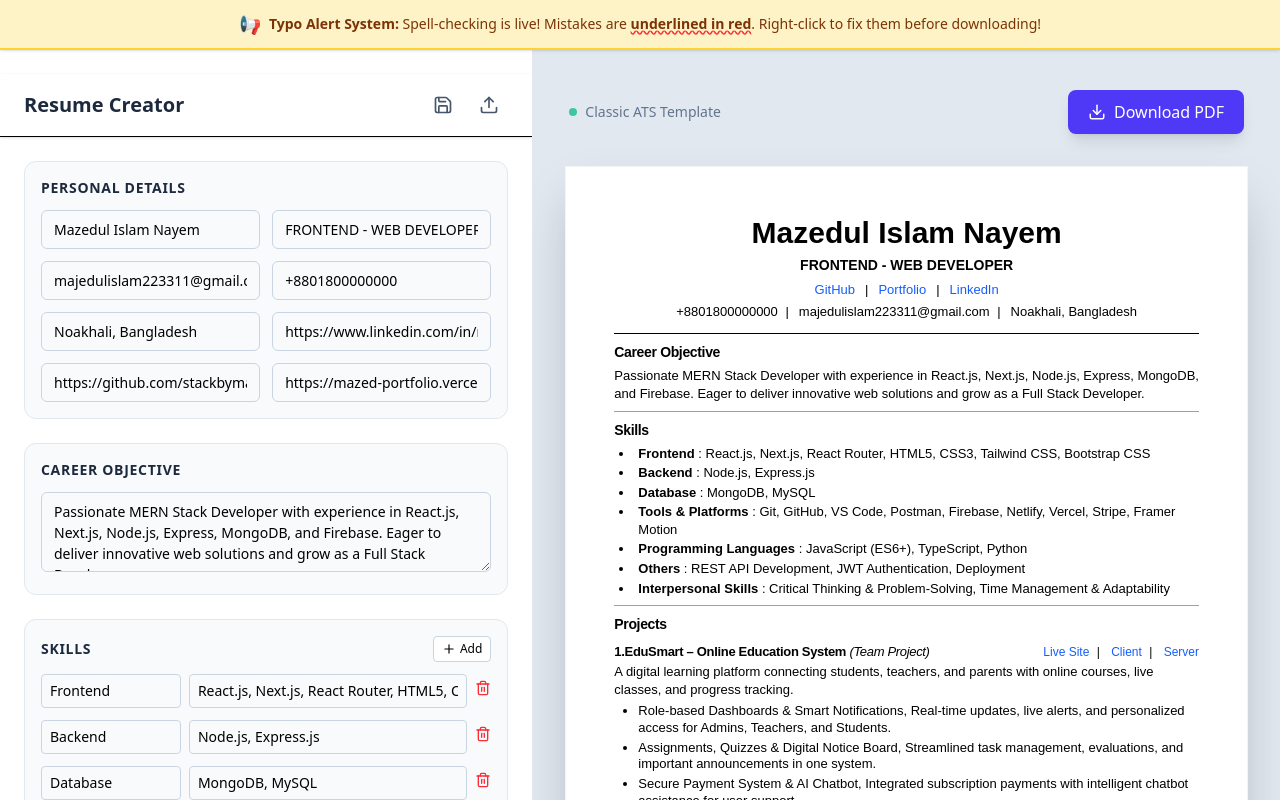
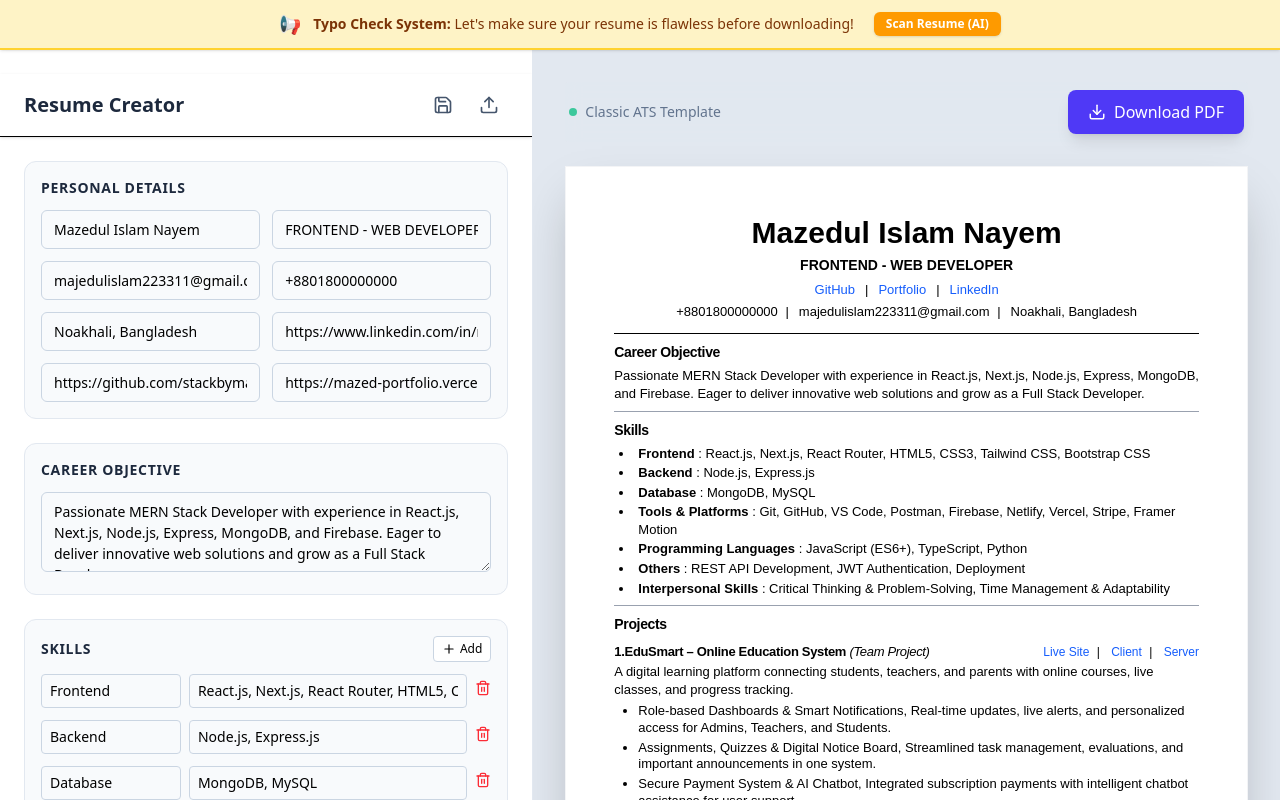
Before and after one commit to stackbymazed/resume-builder, a Next.js app: page / in a window 1280 px wide. Built offline with nearby package versions, Linux system fonts and the light colour scheme.

Commit message:
feat: Add full AI spell check API and counting modal UI

```diff
--- /dev/null
+++ b/src/app/api/spellcheck/route.ts
@@ -0,0 +1,23 @@
+import { NextResponse } from 'next/server';
+
+export async function POST(req: Request) {
+    try {
+        const { text } = await req.json();
+
+        const res = await fetch('https://api.languagetool.org/v2/check', {
+            method: 'POST',
+            headers: { 'Content-Type': 'application/x-www-form-urlencoded', 'Accept': 'application/json' },
+            body: new URLSearchParams({ text, language: 'en-US' })
+        });
+
+        if (!res.ok) {
+            throw new Error(`LanguageTool API responded with status: ${res.status}`);
+        }
+
+        const data = await res.json();
+        return NextResponse.json(data);
+    } catch (e: any) {
+        console.error("Spellcheck error:", e);
+        return NextResponse.json({ error: e.message || 'Failed to check spelling' }, { status: 500 });
+    }
+}
--- a/src/app/page.tsx
+++ b/src/app/page.tsx
@@ -77,10 +77,48 @@ export default function ResumeBuilder() {
 
   const [isClient, setIsClient] = useState(false);
   const componentRef = useRef(null);
+  const [isChecking, setIsChecking] = useState(false);
+  const [spellErrors, setSpellErrors] = useState<any[]>([]);
+  const [hasChecked, setHasChecked] = useState(false);
+  const [showSpellModal, setShowSpellModal] = useState(false);
 
   useEffect(() => {
     setIsClient(true);
   }, []);
+
+  const checkSpelling = async () => {
+    setIsChecking(true);
+    setHasChecked(false);
+
+    // Aggregate text
+    let textToCheck = `Objective:\n${data.objective}\n\n`;
+    data.projects.forEach((p, i) => {
+        textToCheck += `Project ${i+1}:\n${p.shortDesc}\n${p.features}\n\n`;
+    });
+
+    try {
+        const res = await fetch('/api/spellcheck', {
+            method: 'POST',
+            headers: { 'Content-Type': 'application/json' },
+            body: JSON.stringify({ text: textToCheck })
+        });
+        const json = await res.json();
+
+        if (json.matches) {
+           setSpellErrors(json.matches);
+        } else {
+           setSpellErrors([]);
+        }
+    } catch(e) {
+        console.error(e);
+        setSpellErrors([]);
+        alert("Failed to connect to spell check service.");
+    } finally {
+        setIsChecking(false);
+        setHasChecked(true);
+        setShowSpellModal(true);
+    }
+  };
 
   const printDocument = useReactToPrint({
     contentRef: componentRef,
@@ -132,11 +170,21 @@ export default function ResumeBuilder() {
     <div className="flex flex-col h-screen overflow-hidden">
 
       {/* Global Sticky Banner */}
-      <div className="bg-amber-100 border-b-2 border-amber-300 px-4 py-2.5 text-center text-[13px] md:text-sm text-amber-900 shadow-sm z-50 flex justify-center items-center gap-2">
+      <div className="bg-amber-100 border-b-2 border-amber-300 px-4 py-2.5 text-center text-[13px] md:text-sm text-amber-900 shadow-sm z-50 flex justify-center items-center gap-3 flex-wrap">
         <span className="text-lg">📢</span>
         <span>
-          <strong>Typo Alert System:</strong> Spell-checking is live! Mistakes are <span className="underline decoration-red-500 decoration-wavy font-bold">underlined in red</span>. Right-click to fix them before downloading!
+          <strong>Typo Check System:</strong> Let's make sure your resume is flawless before downloading!
         </span>
+        <button
+          onClick={() => {
+            if(hasChecked && !isChecking) setShowSpellModal(true);
+            else checkSpelling();
+          }}
+          className="ml-2 bg-amber-500 hover:bg-amber-600 text-white px-3 py-1 rounded-md text-xs font-bold transition flex items-center gap-1 shadow-sm"
+          disabled={isChecking}
+        >
+          {isChecking ? "Scanning..." : hasChecked ? `View Results (${spellErrors.length} found)` : "Scan Resume (AI)"}
+        </button>
       </div>
 
       <div className="bg-slate-100 flex flex-col md:flex-row font-sans flex-1 overflow-hidden">
@@ -190,6 +238,47 @@ export default function ResumeBuilder() {
           .custom-scrollbar::-webkit-scrollbar-thumb:hover { background: #94a3b8; }
         `}} />
       </div>
+      {/* Spell Check Modal */}
+      {showSpellModal && (
+        <div className="fixed inset-0 z-[100] bg-black/50 backdrop-blur-sm flex items-center justify-center p-4">
+          <div className="bg-white rounded-xl shadow-2xl w-full max-w-2xl max-h-[85vh] overflow-hidden flex flex-col">
+            <div className="p-4 border-b border-gray-200 flex justify-between items-center bg-slate-50">
+               <h3 className="font-bold text-lg flex items-center gap-2">
+                 {spellErrors.length === 0 ? "✅ No Typos Found!" : `🚨 ${spellErrors.length} Typos / Grammar Issues Found`}
+               </h3>
+               <button onClick={() => setShowSpellModal(false)} className="text-gray-500 hover:text-black font-bold text-2xl px-2 leading-none">&times;</button>
+            </div>
+            <div className="p-4 overflow-y-auto custom-scrollbar flex-1 bg-slate-50">
+               {spellErrors.length === 0 ? (
+                 <div className="text-center py-10 text-emerald-600 font-medium bg-emerald-50 rounded-lg border border-emerald-200">Your resume text looks incredibly professional and error-free!</div>
+               ) : (
+                 <div className="space-y-4">
+                   <p className="text-sm text-slate-700 bg-white p-3 rounded-lg shadow-sm border border-slate-200 font-medium">We found the following issues in your text. Review the suggestions and manually fix them in the left-side form!</p>
+                   {spellErrors.map((err, i) => (
+                     <div key={i} className="bg-white p-3 rounded-lg border-l-4 border-l-red-500 border-t border-r border-b border-gray-200 shadow-sm">
+                        <p className="text-red-700 font-bold text-[14px] mb-1">{err.message}</p>
+                        <p className="text-gray-600 text-[13px] bg-gray-50 p-2 rounded mb-2 font-mono">"...{err.context.text}..."</p>
+                        {err.replacements && err.replacements.length > 0 && (
+                          <div className="text-[13px] flex gap-2 items-center flex-wrap">
+                             <span className="font-semibold text-emerald-700 flex items-center gap-1">✨ Suggestions: </span>
+                             {err.replacements.slice(0,3).map((r:any, idx:number) => (
+                               <span key={idx} className="bg-emerald-100 text-emerald-800 px-2 py-0.5 rounded font-medium border border-emerald-200">{r.value}</span>
+                             ))}
+                          </div>
+                        )}
+                     </div>
+                   ))}
+                 </div>
+               )}
+            </div>
+            <div className="p-4 border-t border-gray-200 flex justify-end gap-3 bg-white">
+               <button onClick={checkSpelling} className="px-5 py-2 text-sm font-bold text-slate-700 bg-slate-100 hover:bg-slate-200 rounded-lg transition">Re-scan</button>
+               <button onClick={() => setShowSpellModal(false)} className="px-5 py-2 text-sm font-bold text-white bg-indigo-600 hover:bg-indigo-700 rounded-lg shadow-md transition">Close & Fix Typos</button>
+            </div>
+          </div>
+        </div>
+      )}
+
     </div>
   );
 }
```
